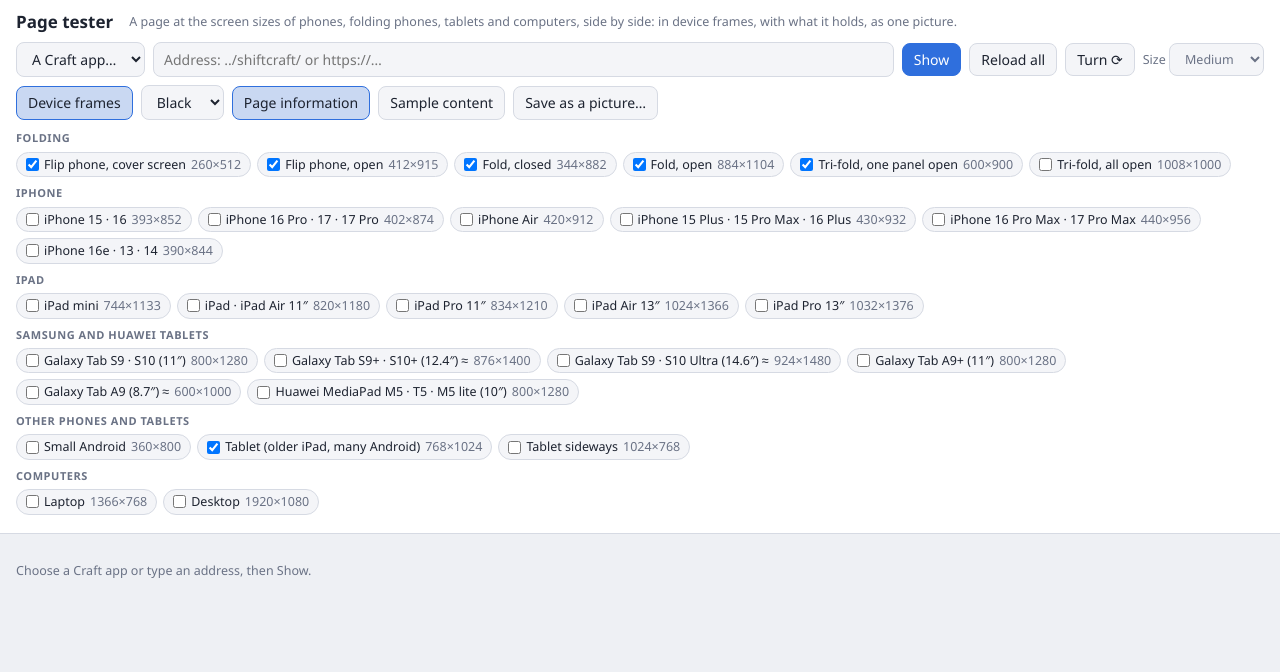
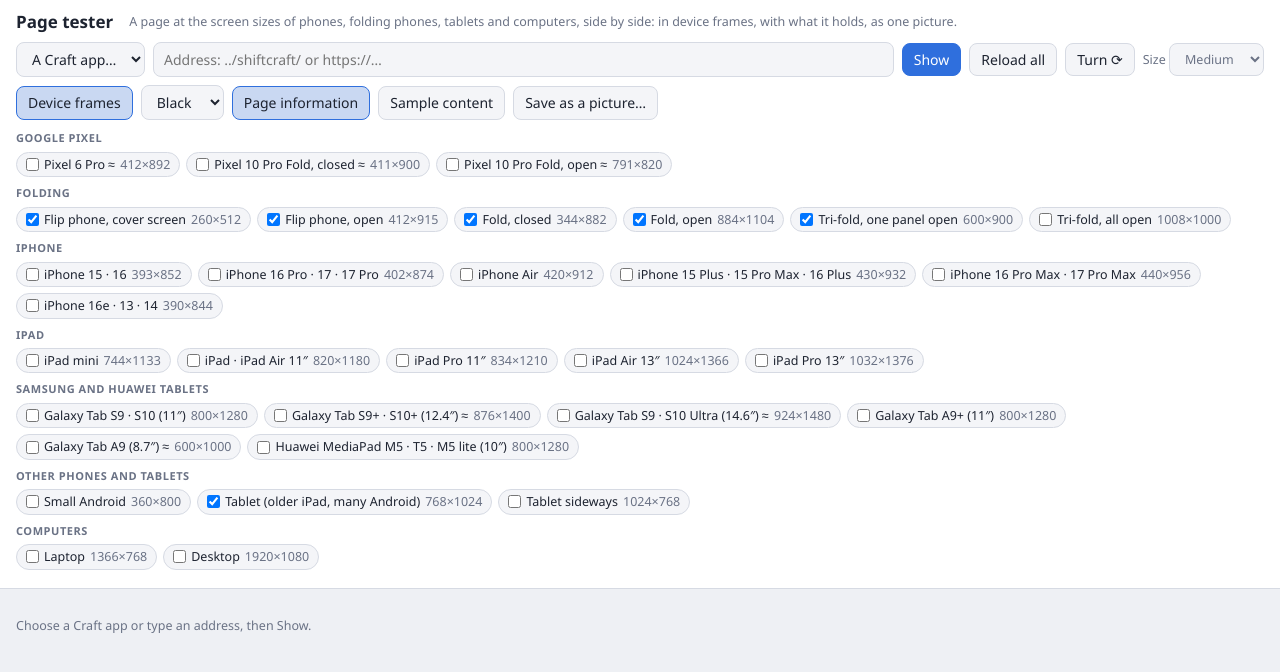
Before and after one commit to xoxide101/sitecraft, a plain HTML site: page tester.html in a window 1280 px wide. Drawn offline with Linux system fonts and the light colour scheme.

Commit message:
Page tester: Google Pixel group (Pixel 6 Pro, Pixel 10 Pro Fold closed and open)
Co-Authored-By: Claude Opus 5.5 <noreply@anthropic.com>

```diff
--- a/tester.html
+++ b/tester.html
@@ -94,6 +94,8 @@
   // screen sizes in CSS pixels (what a page sees as its width and height), and the device each is drawn as
   // (iPhones and iPads in points, the size a web page sees: the models of the last three years)
   const DEVICES = [
+    // (Google Pixels: Chrome at the normal display size; ≈ until checked on the phone itself)
+    ['px6pro', 'Pixel 6 Pro ≈', 412, 892, 'phone', 'Google Pixel'], ['px10fc', 'Pixel 10 Pro Fold, closed ≈', 411, 900, 'phone', 'Google Pixel'], ['px10fo', 'Pixel 10 Pro Fold, open ≈', 791, 820, 'fold', 'Google Pixel'],
     ['flipc', 'Flip phone, cover screen', 260, 512, 'cover', 'Folding'], ['flipo', 'Flip phone, open', 412, 915, 'flip', 'Folding'], ['foldc', 'Fold, closed', 344, 882, 'phone', 'Folding'], ['foldo', 'Fold, open', 884, 1104, 'fold', 'Folding'],
     ['tri1', 'Tri-fold, one panel open', 600, 900, 'fold', 'Folding'], ['tri2', 'Tri-fold, all open', 1008, 1000, 'trifold', 'Folding'],
     ['ip15', 'iPhone 15 · 16', 393, 852, 'iphone', 'iPhone'], ['ip16p', 'iPhone 16 Pro · 17 · 17 Pro', 402, 874, 'iphone', 'iPhone'], ['ipair', 'iPhone Air', 420, 912, 'iphone', 'iPhone'],
```
